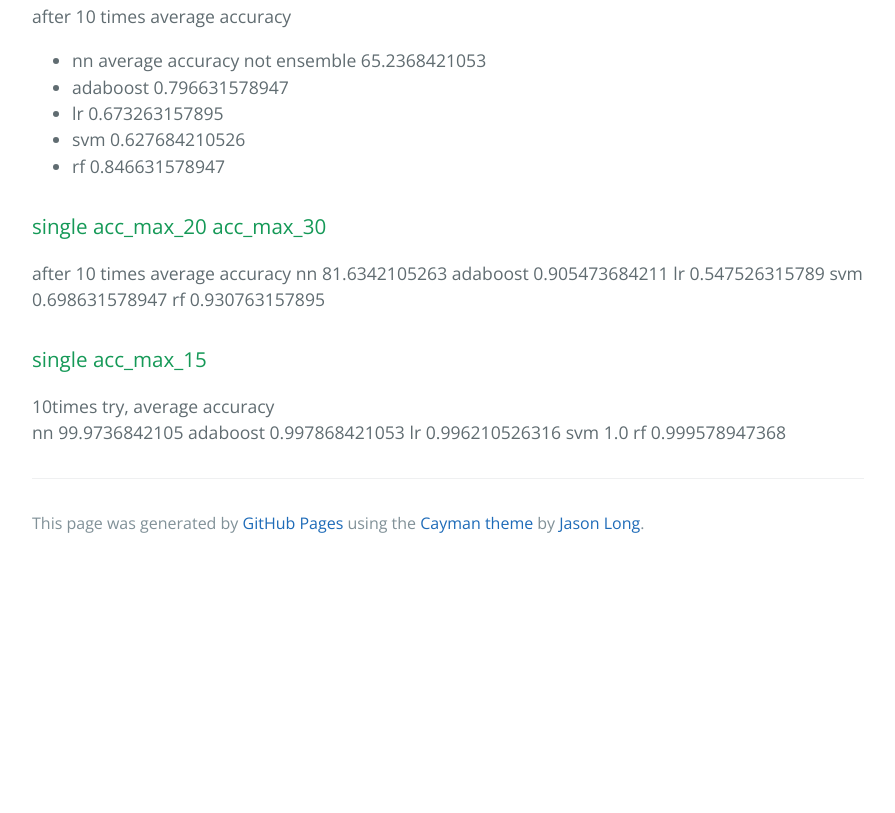
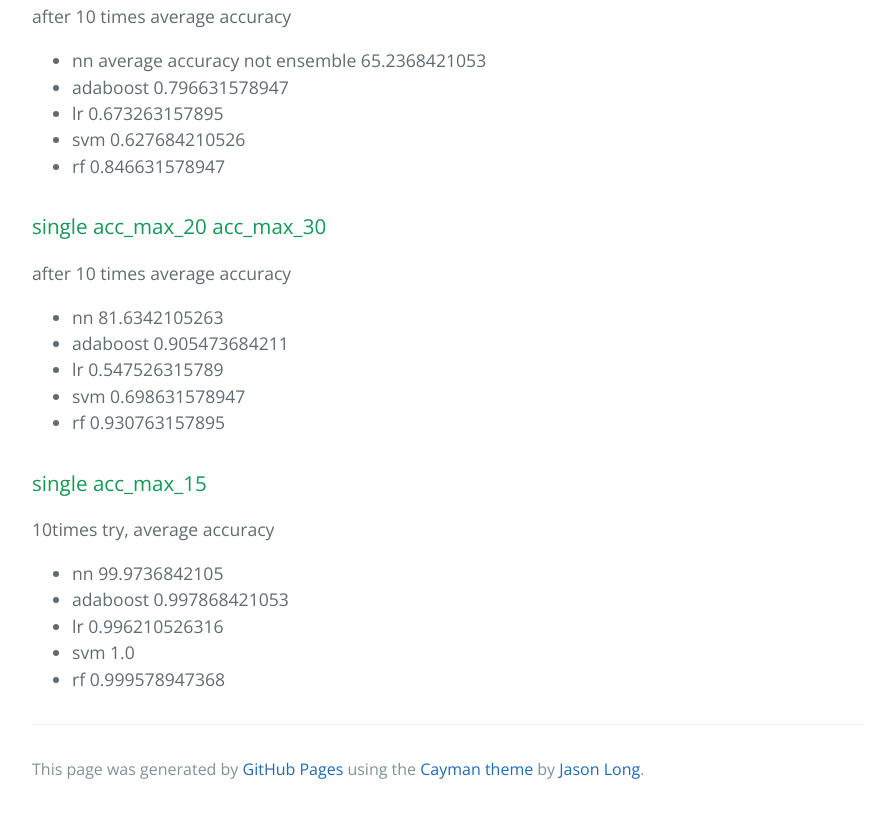
Before and after one commit to 2877992943/2877992943.github.io, a plain HTML site: page index.html in a window 1280 px wide. Shown: the part 647-1460 px from the top of the page, without its empty margins (192-1087 px from the left). Before the commit the page ends 1214 px from the top, so only its background shows below. Drawn offline with nearby package versions, Linux system fonts and the light colour scheme.

Commit message:
Replace master branch with page content via GitHub

```diff
--- a/index.html
+++ b/index.html
@@ -44,22 +44,28 @@
 <h3>
 <a id="single-acc_max_20-acc_max_30" class="anchor" href="#single-acc_max_20-acc_max_30" aria-hidden="true"><span class="octicon octicon-link"></span></a>single acc_max_20 acc_max_30</h3>
 
-<p>after 10 times average accuracy
-nn 81.6342105263
-adaboost 0.905473684211
-lr 0.547526315789
-svm 0.698631578947
-rf 0.930763157895</p>
+<p>after 10 times average accuracy</p>
+
+<ul>
+<li>nn 81.6342105263</li>
+<li>adaboost 0.905473684211</li>
+<li>lr 0.547526315789</li>
+<li>svm 0.698631578947</li>
+<li>rf 0.930763157895</li>
+</ul>
 
 <h3>
 <a id="single-acc_max_15" class="anchor" href="#single-acc_max_15" aria-hidden="true"><span class="octicon octicon-link"></span></a>single acc_max_15</h3>
 
-<p>10times try, average accuracy<br>
-nn 99.9736842105
-adaboost 0.997868421053
-lr 0.996210526316
-svm 1.0
-rf 0.999578947368</p>
+<p>10times try, average accuracy  </p>
+
+<ul>
+<li>nn 99.9736842105</li>
+<li>adaboost 0.997868421053</li>
+<li>lr 0.996210526316</li>
+<li>svm 1.0</li>
+<li>rf 0.999578947368</li>
+</ul>
 
       <footer class="site-footer">
 
--- a/params.json
+++ b/params.json
@@ -1 +1 @@
-{"name":"2877992943.GitHub.io","tagline":"work-related","body":"motion\r\n* feature\r\n* classification\r\n* model\r\n* data\r\n\r\n\r\n\r\n \r\n\r\n\r\n \r\n## riding|run walk\r\n###mix acc_max_walk 20 acc_max_walk 30  acc_max_15\r\nafter 10 times average accuracy\r\n*  nn average accuracy not ensemble 65.2368421053\r\n*  adaboost 0.796631578947\r\n*  lr 0.673263157895\r\n*  svm 0.627684210526\r\n*  rf 0.846631578947\r\n\r\n###single acc_max_20 acc_max_30   \r\nafter 10 times average accuracy\r\nnn 81.6342105263\r\nadaboost 0.905473684211\r\nlr 0.547526315789\r\nsvm 0.698631578947\r\nrf 0.930763157895\r\n\r\n###single acc_max_15  \r\n10times try, average accuracy  \r\nnn 99.9736842105\r\nadaboost 0.997868421053\r\nlr 0.996210526316\r\nsvm 1.0\r\nrf 0.999578947368\r\n\r\n\r\n\r\n\r\n\r\n\r\n\r\n\r\n","google":"","note":"Don't delete this file! It's used internally to help with page regeneration."}
+{"name":"2877992943.GitHub.io","tagline":"work-related","body":"motion\r\n* feature\r\n* classification\r\n* model\r\n* data\r\n\r\n\r\n\r\n \r\n\r\n\r\n \r\n## riding|run walk\r\n###mix acc_max_walk 20 acc_max_walk 30  acc_max_15\r\nafter 10 times average accuracy\r\n*  nn average accuracy not ensemble 65.2368421053\r\n*  adaboost 0.796631578947\r\n*  lr 0.673263157895\r\n*  svm 0.627684210526\r\n*  rf 0.846631578947\r\n\r\n###single acc_max_20 acc_max_30   \r\nafter 10 times average accuracy\r\n* nn 81.6342105263\r\n* adaboost 0.905473684211\r\n* lr 0.547526315789\r\n* svm 0.698631578947\r\n* rf 0.930763157895\r\n\r\n###single acc_max_15  \r\n10times try, average accuracy  \r\n* nn 99.9736842105\r\n* adaboost 0.997868421053\r\n* lr 0.996210526316\r\n* svm 1.0\r\n* rf 0.999578947368\r\n\r\n\r\n\r\n\r\n\r\n\r\n\r\n\r\n","google":"","note":"Don't delete this file! It's used internally to help with page regeneration."}
```
